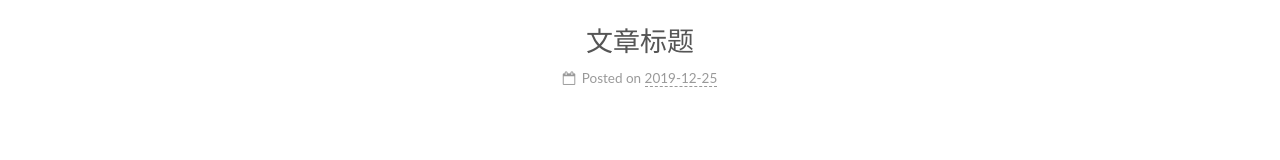
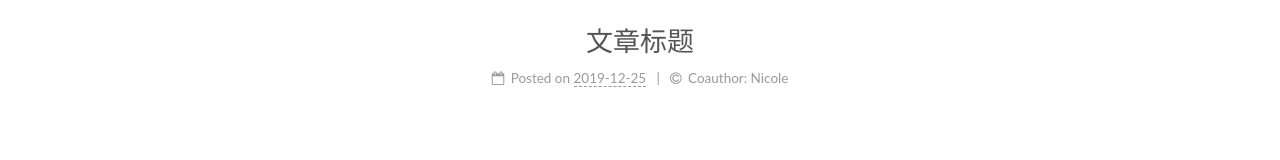
Before and after one commit to pynbgang/hexoblog, a plain HTML site: page index.html in a window 1280 px wide. Shown: the part 320-480 px from the top of the page. Drawn offline with Linux system fonts and the light colour scheme.

Commit message:
Site updated: 2019-12-26 00:28:26

```diff
--- a/index.html
+++ b/index.html
@@ -194,6 +194,13 @@
             </span>
 
 
+  <span class="post-meta-item">
+    <span class="post-meta-item-icon">
+      <i class="fa fa-copyright"></i>
+    </span>
+    <span class="post-meta-item-text">Coauthor: </span><span>Nicole</span>
+  </span>
+
 
         </div>
       </header>
@@ -250,6 +257,7 @@
 
               <time title="Created: 2019-12-25 12:47:39" itemprop="dateCreated datePublished" datetime="2019-12-25T12:47:39-08:00">2019-12-25</time>
             </span>
+
 
 
 
```
Also changed, not shown: 2019/12/25/hello-world/index.html (+1 -0 lines), 2019/12/25/文章标题/index.html (+7 -0 lines).
